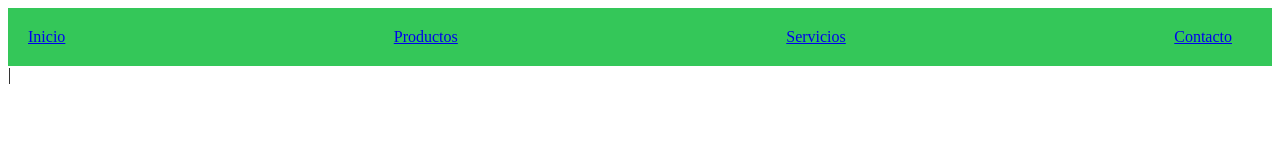
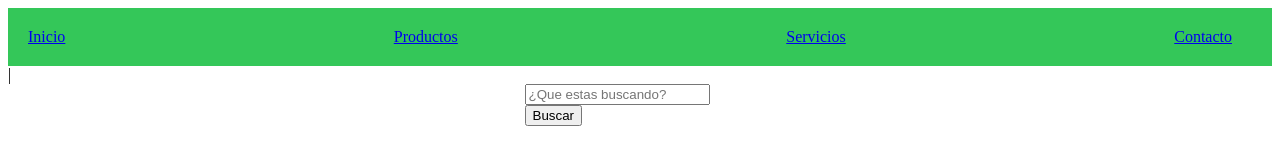
Before and after one commit to Jhonatan-Fernando84/MiPagina, a plain HTML site: page MiPagina/index.html in a window 1280 px wide. Drawn offline with Linux system fonts and the light colour scheme.

Commit message:
Feat: se añade estructura de barra de busqueda (No funcional) y Style de esta misma

```diff
--- a/MiPagina/index.css
+++ b/MiPagina/index.css
@@ -24,3 +24,11 @@ nav ul {
 nav li {
     margin-right: 20px;
 }
+
+aside{
+    text-align: left;
+    width: 231px;
+    display: block;
+    margin-left: auto;
+    margin-right: auto;
+}
--- a/MiPagina/index.html
+++ b/MiPagina/index.html
@@ -17,5 +17,13 @@
             </ul>
         </nav>
     </header>|
+    <main></main>
+        <aside>
+
+                <form>
+                    <input type="text" placeholder="¿Que estas buscando?">
+                    <input type="submit" value="Buscar"/>
+                </form>
+        </aside>
 </body>
 </html>
```
